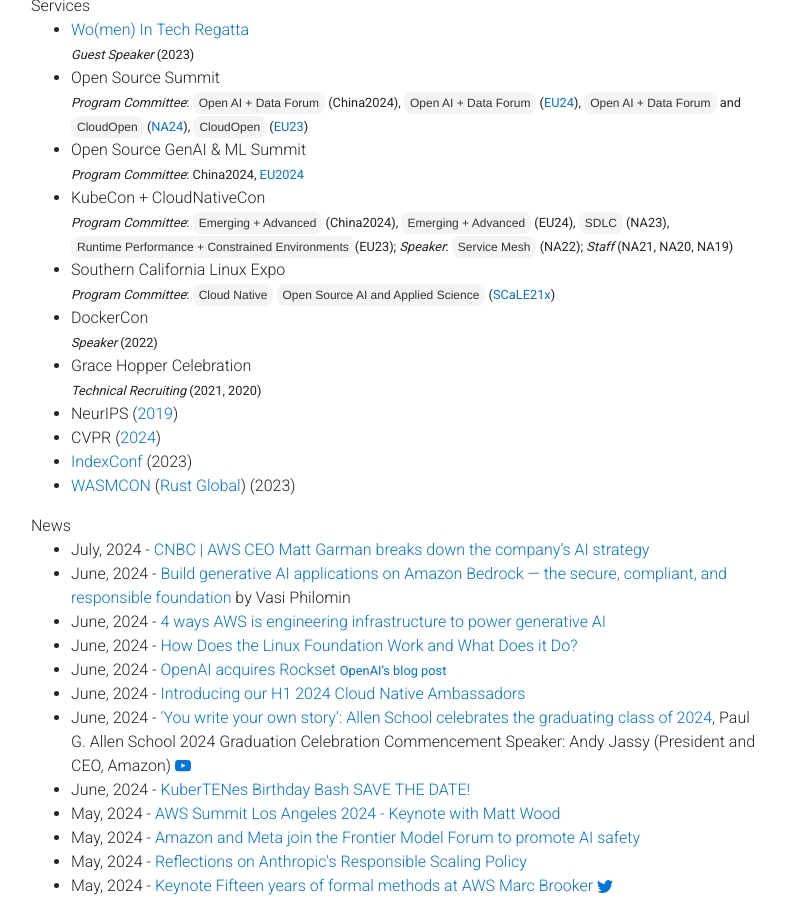
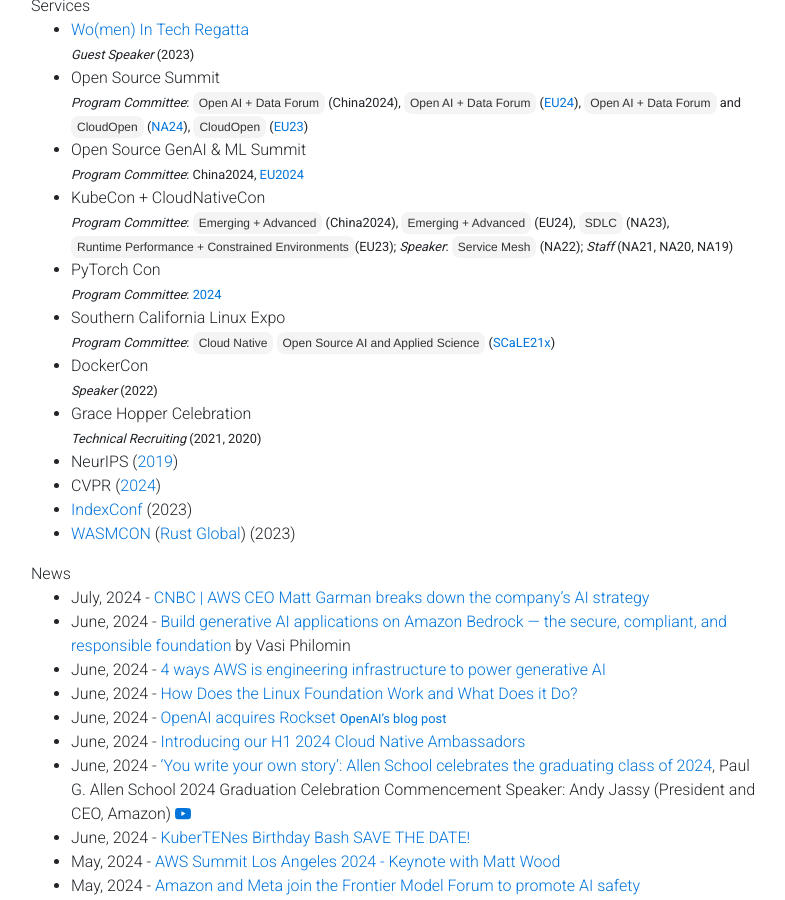
Before and after one commit to gfw001/gfw001.github.io, a Jekyll site: the page portfolio.html, which Jekyll copies as it is, in a window 1280 px wide and 900 px high, scrolled down 1600 px. Shown: the whole window, without its empty margins (54-839 px from the left). Built offline with Jekyll 4.4.1, drawn with Linux system fonts in a browser that asks for light colours; nearby versions of some CDN libraries; a style sheet for code colours, icons or effects is not loaded.

Commit message:
Update portfolio.html

```diff
--- a/portfolio.html
+++ b/portfolio.html
@@ -294,6 +294,10 @@
 	<li>
 		KubeCon + CloudNativeCon <br>
 		<small><i>Program Committee</i>: <button>Emerging + Advanced</button> (China2024), <button>Emerging + Advanced</button> (EU24), <button>SDLC</button> (NA23), <button>Runtime Performance + Constrained Environments</button>(EU23); <i>Speaker</i>: <button>Service Mesh</button> (NA22); <i>Staff</i> (NA21, NA20, NA19)</small>
+	</li>
+	<li>
+		PyTorch Con <br>
+		<small><i>Program Committee</i>: <a href="https://events.linuxfoundation.org/pytorch-conference/">2024</a> </small>
 	</li>
 	<li>
 		Southern California Linux Expo <br>
```
